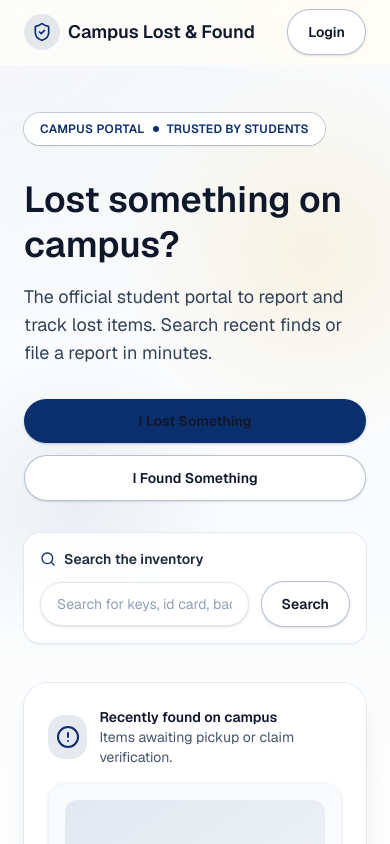
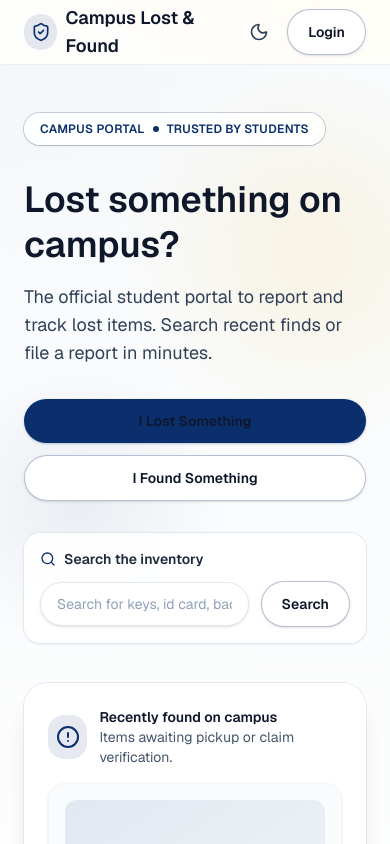
Before and after one commit to Rish3666/Lost-and-Found, a Next.js app: page / in a window 390 px wide. Shown: the top 844 px of the page. Built offline with nearby package versions, Linux system fonts and the light colour scheme.

Commit message:
feat: add theme toggle with light/dark modes

```diff
--- a/src/app/globals.css
+++ b/src/app/globals.css
@@ -9,13 +9,11 @@
   --card: #ffffff;
 }
 
-@media (prefers-color-scheme: dark) {
-  :root {
-    --background: #0b1224;
-    --foreground: #e2e8f0;
-    --card: #0f172a;
-    --muted: #1e293b;
-  }
+[data-theme="dark"] {
+  --background: #0b1224;
+  --foreground: #e2e8f0;
+  --card: #0f172a;
+  --muted: #1e293b;
 }
 
 @theme inline {
@@ -39,6 +37,12 @@ body {
   font-family: var(--font-geist-sans), system-ui, -apple-system, sans-serif;
 }
 
+.dark body {
+  background: radial-gradient(circle at 15% 15%, #0f172a 0, transparent 32%),
+    radial-gradient(circle at 85% 10%, #1f2937 0, transparent 28%),
+    var(--background);
+}
+
 a {
   color: inherit;
 }
--- a/src/app/layout.tsx
+++ b/src/app/layout.tsx
@@ -2,6 +2,7 @@ import type { Metadata } from "next";
 import { Geist, Geist_Mono } from "next/font/google";
 import "./globals.css";
 import { Navbar } from "@/components/layout/navbar";
+import { ThemeProvider } from "@/components/theme/theme-provider";
 
 const geistSans = Geist({
   variable: "--font-geist-sans",
@@ -27,10 +28,12 @@ export default function RootLayout({
   return (
     <html lang="en">
       <body
-        className={`${geistSans.variable} ${geistMono.variable} min-h-screen bg-slate-50 text-slate-900 antialiased`}
+        className={`${geistSans.variable} ${geistMono.variable} min-h-screen bg-[var(--background)] text-[var(--foreground)] antialiased`}
       >
-        <Navbar />
-        {children}
+        <ThemeProvider>
+          <Navbar />
+          {children}
+        </ThemeProvider>
       </body>
     </html>
   );
--- a/src/app/page.tsx
+++ b/src/app/page.tsx
@@ -12,21 +12,21 @@ const recentItems = [
 
 export default function Home() {
   return (
-    <div className="min-h-screen bg-gradient-to-b from-slate-50 via-white to-slate-100">
-      <div className="pointer-events-none fixed inset-0 bg-[radial-gradient(circle_at_top_left,_#e2e8f033_0,_transparent_35%),radial-gradient(circle_at_20%_60%,_#0b2f6d11_0,_transparent_25%),radial-gradient(circle_at_80%_30%,_#f5c24222_0,_transparent_28%)]" />
+    <div className="min-h-screen bg-gradient-to-b from-slate-50 via-white to-slate-100 text-slate-900 dark:from-slate-950 dark:via-slate-900 dark:to-slate-950 dark:text-slate-50">
+      <div className="pointer-events-none fixed inset-0 bg-[radial-gradient(circle_at_top_left,_#e2e8f033_0,_transparent_35%),radial-gradient(circle_at_20%_60%,_#0b2f6d11_0,_transparent_25%),radial-gradient(circle_at_80%_30%,_#f5c24222_0,_transparent_28%)] dark:bg-[radial-gradient(circle_at_top_left,_#0f172a66_0,_transparent_35%),radial-gradient(circle_at_20%_60%,_#1f293766_0,_transparent_25%),radial-gradient(circle_at_80%_30%,_#0b2f6d66_0,_transparent_30%)]" />
       <main className="relative mx-auto flex max-w-6xl flex-col gap-16 px-6 pb-20 pt-12 sm:px-10 lg:pt-16">
         <section className="grid gap-10 lg:grid-cols-[1.1fr_0.9fr]">
           <div className="space-y-8">
-            <div className="inline-flex items-center gap-2 rounded-full bg-white/90 px-4 py-2 text-xs font-semibold uppercase tracking-wide text-primary shadow-sm ring-1 ring-primary/20">
+            <div className="inline-flex items-center gap-2 rounded-full bg-white/90 px-4 py-2 text-xs font-semibold uppercase tracking-wide text-primary shadow-sm ring-1 ring-primary/20 dark:bg-slate-900/80 dark:text-amber-300 dark:ring-slate-700">
               Campus portal
               <span className="h-1.5 w-1.5 rounded-full bg-primary" />
               Trusted by students
             </div>
             <div className="space-y-4">
-              <h1 className="text-4xl font-semibold leading-tight text-slate-900 sm:text-5xl">
+              <h1 className="text-4xl font-semibold leading-tight text-slate-900 dark:text-slate-50 sm:text-5xl">
                 Lost something on campus?
               </h1>
-              <p className="max-w-2xl text-lg text-slate-700">
+              <p className="max-w-2xl text-lg text-slate-700 dark:text-slate-200">
                 The official student portal to report and track lost items.
                 Search recent finds or file a report in minutes.
               </p>
@@ -39,9 +39,9 @@ export default function Home() {
                 <Link href="/report">I Found Something</Link>
               </Button>
             </div>
-            <div className="flex flex-col gap-3 rounded-2xl bg-white/90 p-4 shadow-sm ring-1 ring-slate-200 backdrop-blur sm:flex-row sm:items-center sm:gap-4">
-              <div className="flex items-center gap-2 text-sm font-semibold text-slate-800">
-                <Search className="h-4 w-4 text-primary" />
+            <div className="flex flex-col gap-3 rounded-2xl bg-white/90 p-4 shadow-sm ring-1 ring-slate-200 backdrop-blur sm:flex-row sm:items-center sm:gap-4 dark:bg-slate-900/80 dark:ring-slate-700">
+              <div className="flex items-center gap-2 text-sm font-semibold text-slate-800 dark:text-slate-100">
+                <Search className="h-4 w-4 text-primary dark:text-amber-300" />
                 Search the inventory
               </div>
               <div className="flex flex-1 items-center gap-3">
@@ -56,16 +56,16 @@ export default function Home() {
             </div>
           </div>
 
-          <div className="space-y-4 rounded-3xl bg-white/95 p-6 shadow-xl ring-1 ring-slate-200 backdrop-blur">
+          <div className="space-y-4 rounded-3xl bg-white/95 p-6 shadow-xl ring-1 ring-slate-200 backdrop-blur dark:bg-slate-900/85 dark:ring-slate-700">
             <div className="flex items-center gap-3">
-              <div className="flex h-11 w-11 items-center justify-center rounded-2xl bg-primary/10 text-primary">
+              <div className="flex h-11 w-11 items-center justify-center rounded-2xl bg-primary/10 text-primary dark:bg-amber-300/15 dark:text-amber-200">
                 <AlertCircle className="h-6 w-6" />
               </div>
               <div>
-                <p className="text-sm font-semibold text-slate-900">
+                <p className="text-sm font-semibold text-slate-900 dark:text-slate-50">
                   Recently found on campus
                 </p>
-                <p className="text-sm text-slate-600">
+                <p className="text-sm text-slate-600 dark:text-slate-200">
                   Items awaiting pickup or claim verification.
                 </p>
               </div>
@@ -74,18 +74,18 @@ export default function Home() {
               {recentItems.map((item) => (
                 <div
                   key={item.title + item.location}
-                  className="flex flex-col gap-3 rounded-2xl border border-slate-100 bg-slate-50/80 p-4 shadow-sm"
+                  className="flex flex-col gap-3 rounded-2xl border border-slate-100 bg-slate-50/80 p-4 shadow-sm dark:border-slate-800 dark:bg-slate-800/50"
                 >
-                  <div className="aspect-[3/2] w-full rounded-xl bg-gradient-to-br from-slate-200 to-slate-100" />
+                  <div className="aspect-[3/2] w-full rounded-xl bg-gradient-to-br from-slate-200 to-slate-100 dark:from-slate-700 dark:to-slate-800" />
                   <div className="space-y-1">
-                    <h3 className="text-base font-semibold text-slate-900">
+                    <h3 className="text-base font-semibold text-slate-900 dark:text-slate-50">
                       {item.title}
                     </h3>
-                    <div className="flex items-center gap-2 text-sm text-slate-600">
-                      <MapPin className="h-4 w-4 text-primary" />
+                    <div className="flex items-center gap-2 text-sm text-slate-600 dark:text-slate-200">
+                      <MapPin className="h-4 w-4 text-primary dark:text-amber-300" />
                       {item.location}
                     </div>
-                    <p className="text-sm text-slate-600">{item.note}</p>
+                    <p className="text-sm text-slate-600 dark:text-slate-200">{item.note}</p>
                   </div>
                   <div className="flex gap-2">
                     <Button asChild variant="secondary" className="w-full">
@@ -101,16 +101,16 @@ export default function Home() {
           </div>
         </section>
 
-        <section className="rounded-3xl bg-white/90 p-6 shadow-sm ring-1 ring-slate-200 backdrop-blur">
+        <section className="rounded-3xl bg-white/90 p-6 shadow-sm ring-1 ring-slate-200 backdrop-blur dark:bg-slate-900/85 dark:ring-slate-700">
           <div className="flex flex-col gap-3 sm:flex-row sm:items-center sm:justify-between">
             <div>
               <p className="text-sm font-semibold uppercase tracking-wide text-primary">
                 Campus guidance
               </p>
-              <h2 className="text-xl font-semibold text-slate-900">
+              <h2 className="text-xl font-semibold text-slate-900 dark:text-slate-50">
                 How to get your item back faster
               </h2>
-              <p className="text-sm text-slate-600">
+              <p className="text-sm text-slate-600 dark:text-slate-200">
                 Use clear descriptions, add where you last saw it, and bring a
                 photo ID when claiming.
               </p>
--- a/src/components/layout/navbar.tsx
+++ b/src/components/layout/navbar.tsx
@@ -1,20 +1,27 @@
 import Link from "next/link";
 import { ShieldCheck } from "lucide-react";
 import { Button } from "@/components/ui/button";
+import { ThemeToggle } from "@/components/theme/theme-toggle";
 
 export const Navbar = () => {
   return (
-    <header className="sticky top-0 z-30 border-b border-white/30 bg-white/80 backdrop-blur">
+    <header className="sticky top-0 z-30 border-b border-slate-200/70 bg-white/85 backdrop-blur dark:border-slate-800 dark:bg-slate-900/85">
       <div className="mx-auto flex h-16 w-full max-w-6xl items-center justify-between px-6 sm:px-10">
-        <Link href="/" className="flex items-center gap-2 text-lg font-semibold text-slate-900">
+        <Link
+          href="/"
+          className="flex items-center gap-2 text-lg font-semibold text-slate-900 dark:text-slate-50"
+        >
           <span className="flex h-9 w-9 items-center justify-center rounded-full bg-primary/10 text-primary">
             <ShieldCheck className="h-5 w-5" />
           </span>
           <span>Campus Lost &amp; Found</span>
         </Link>
-        <Button asChild variant="secondary">
-          <Link href="/login">Login</Link>
-        </Button>
+        <div className="flex items-center gap-2">
+          <ThemeToggle />
+          <Button asChild variant="secondary">
+            <Link href="/login">Login</Link>
+          </Button>
+        </div>
       </div>
     </header>
   );
--- /dev/null
+++ b/src/components/theme/theme-provider.tsx
@@ -0,0 +1,63 @@
+/* eslint-disable react-hooks/exhaustive-deps */
+"use client";
+
+import { createContext, useContext, useEffect, useMemo, useState } from "react";
+
+type Theme = "light" | "dark";
+
+interface ThemeContextValue {
+  theme: Theme;
+  toggle: () => void;
+  setTheme: (next: Theme) => void;
+}
+
+const ThemeContext = createContext<ThemeContextValue | null>(null);
+
+const THEME_KEY = "lf-theme";
+
+const getPreferredTheme = (): Theme => {
+  if (typeof window === "undefined") return "light";
+  const stored = window.localStorage.getItem(THEME_KEY) as Theme | null;
+  if (stored === "light" || stored === "dark") return stored;
+  const prefersDark = window.matchMedia("(prefers-color-scheme: dark)").matches;
+  return prefersDark ? "dark" : "light";
+};
+
+export const ThemeProvider = ({ children }: { children: React.ReactNode }) => {
+  const [theme, setThemeState] = useState<Theme>("light");
+
+  useEffect(() => {
+    setThemeState(getPreferredTheme());
+  }, []);
+
+  useEffect(() => {
+    if (typeof document === "undefined") return;
+    const root = document.documentElement;
+    root.dataset.theme = theme;
+    if (theme === "dark") {
+      root.classList.add("dark");
+    } else {
+      root.classList.remove("dark");
+    }
+    window.localStorage.setItem(THEME_KEY, theme);
+  }, [theme]);
+
+  const value = useMemo(
+    () => ({
+      theme,
+      toggle: () => setThemeState((prev) => (prev === "dark" ? "light" : "dark")),
+      setTheme: (next: Theme) => setThemeState(next),
+    }),
+    [theme],
+  );
+
+  return <ThemeContext.Provider value={value}>{children}</ThemeContext.Provider>;
+};
+
+export const useTheme = () => {
+  const ctx = useContext(ThemeContext);
+  if (!ctx) {
+    throw new Error("useTheme must be used within ThemeProvider");
+  }
+  return ctx;
+};
--- /dev/null
+++ b/src/components/theme/theme-toggle.tsx
@@ -0,0 +1,22 @@
+ "use client";
+
+import { Moon, Sun } from "lucide-react";
+import { Button } from "@/components/ui/button";
+import { useTheme } from "./theme-provider";
+
+export const ThemeToggle = () => {
+  const { theme, toggle } = useTheme();
+  const isDark = theme === "dark";
+
+  return (
+    <Button
+      variant="ghost"
+      type="button"
+      onClick={toggle}
+      aria-label="Toggle color theme"
+      className="h-10 w-10 rounded-full p-0 text-slate-700 hover:bg-slate-100 dark:text-slate-100 dark:hover:bg-slate-800"
+    >
+      {isDark ? <Sun className="h-5 w-5" /> : <Moon className="h-5 w-5" />}
+    </Button>
+  );
+};
```
